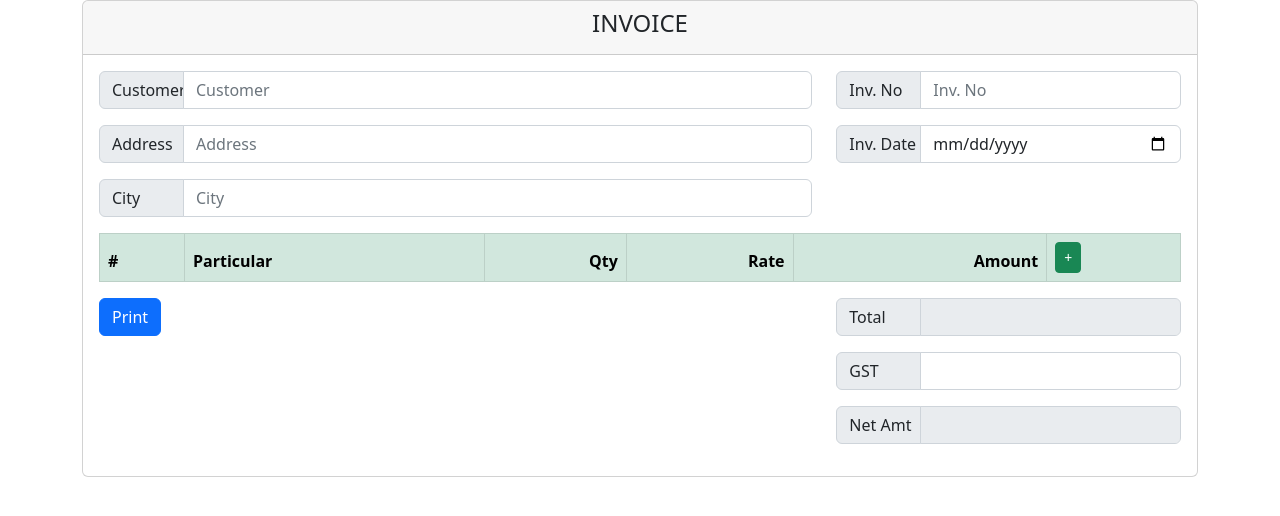
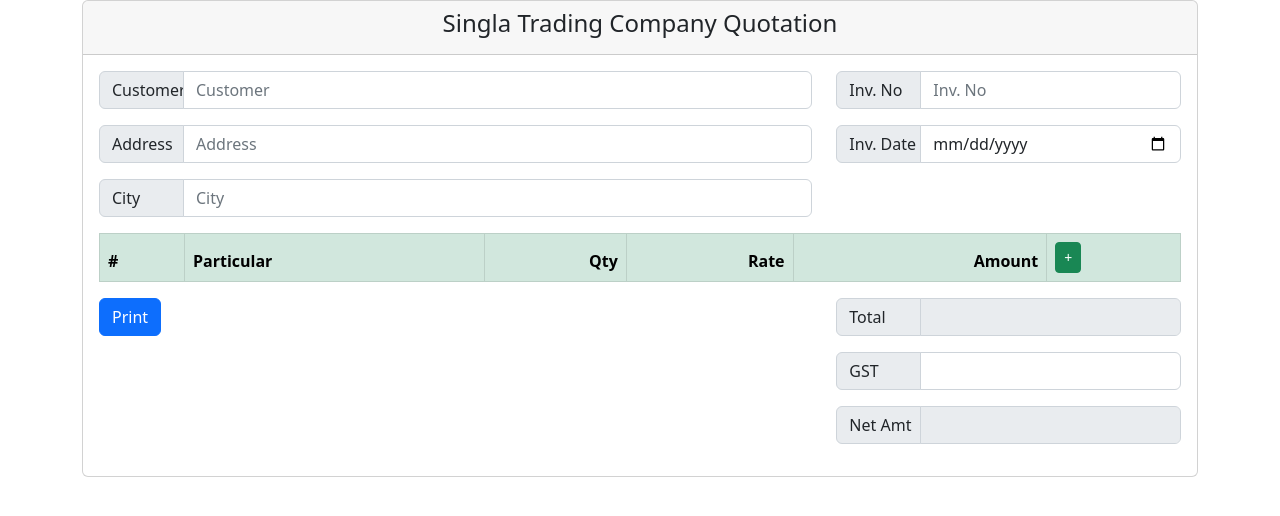
Before and after one commit to rahuljava89/invoiceCalculator, a plain HTML site: page index.html in a window 1280 px wide. Drawn offline with nearby package versions, Linux system fonts and the light colour scheme.

Commit message:
Update index.html

```diff
--- a/index.html
+++ b/index.html
@@ -29,7 +29,7 @@
 
         <div class="card">
             <div class="card-header text-center">
-              <h4>INVOICE</h4>
+              <h4>Singla Trading Company Quotation</h4>
             </div>
             <div class="card-body">
 
```
